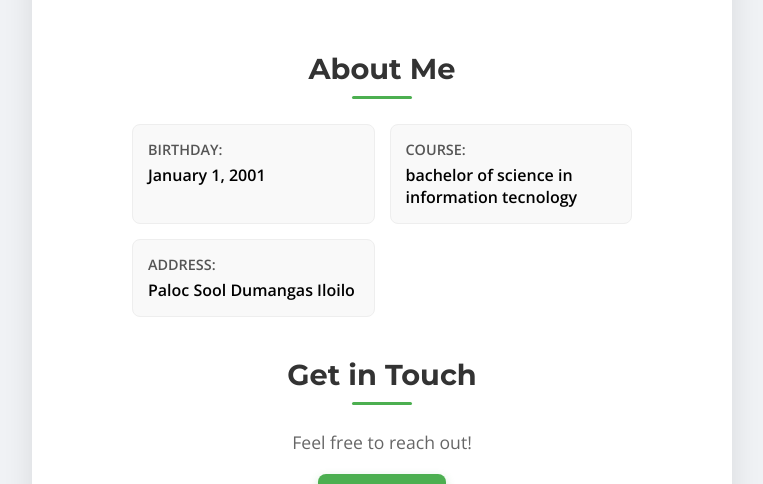
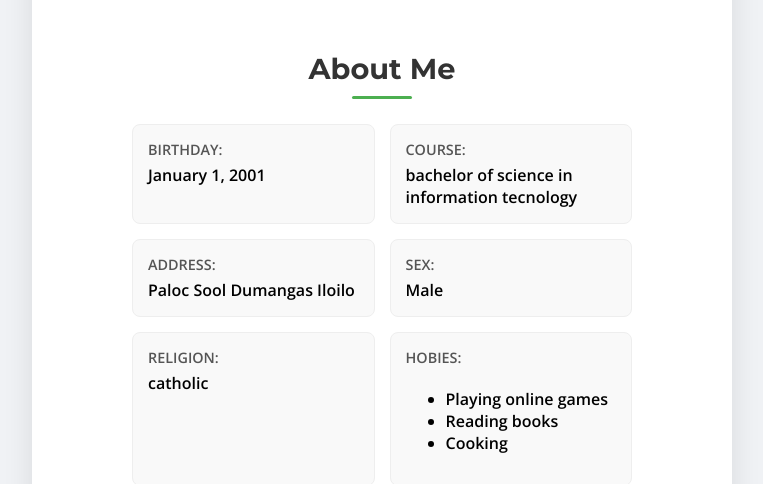
Before and after one commit to exteam441-sketch/Myfortpolio-jolo, a plain HTML site: page index2.html in a window 1280 px wide. Shown: the part 340-824 px from the top of the page, without its empty margins (258-1021 px from the left). Drawn offline with nearby package versions, Linux system fonts and the light colour scheme.

Commit message:
Add files via upload

```diff
--- a/index2.html
+++ b/index2.html
@@ -35,6 +35,26 @@
                         <span>Paloc Sool Dumangas Iloilo</span>
 
                     </div>
+                  <div class="detail-item">
+                        <strong>sex:</strong>
+                        <span>Male</span>
+
+                    </div>
+                  <div class="detail-item">
+                        <strong>religion:</strong>
+                        <span>catholic</span>
+
+                    </div>
+                  <div class="detail-item">
+                        <strong>hobies:</strong>
+                        <span><ul>
+                          <li>Playing online games</li>
+                          <li>Reading books</li>
+                          <li>Cooking</li>
+
+                        </ul></span>
+
+                    </div>
                 </div>
             </section>
 
```
Also changed, not shown: logo.jpg.png (added).
